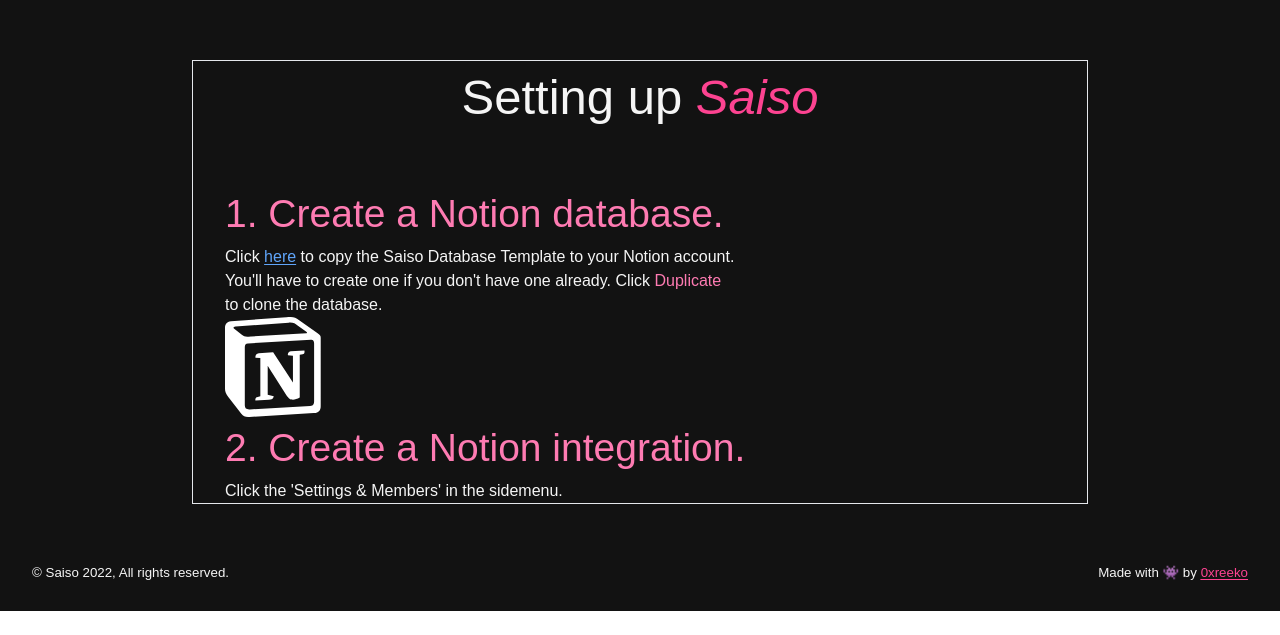
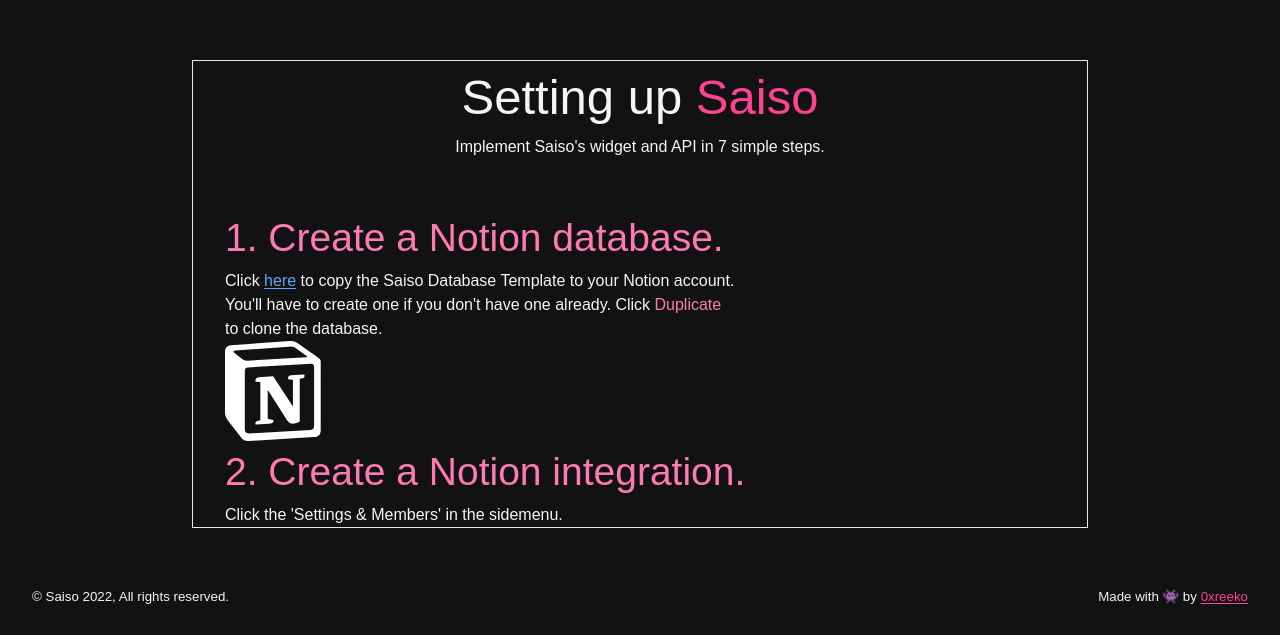
Before and after one commit to ricobuilds/saiso-web, a Next.js app: page / in a window 1280 px wide. Shown: the part 1156-1791 px from the top of the page. Before the commit the page ends 1767 px from the top, so only its background shows below. Built offline with nearby package versions, Linux system fonts and the light colour scheme; a web font is replaced by a local one.

Commit message:
added subtext to Setup section

```diff
--- a/pages/index.tsx
+++ b/pages/index.tsx
@@ -34,7 +34,8 @@
         </p>
       </div>
       <div className="main border mt-12 text-russian-600">
-        <h2 id="setup" className='text-d-h2 font-medium text-center'>Setting up <i className='text-ruby-500'>Saiso</i></h2>
+        <h2 id="setup" className='text-d-h2 font-medium text-center'>Setting up <span className='text-ruby-500'>Saiso</span></h2>
+        <p className='text-center'>Implement Saiso's widget and API in 7 simple steps.</p>
         <div className="mt-12">
           <div id="install" className="">
             {/* setup notion DB */}
```
